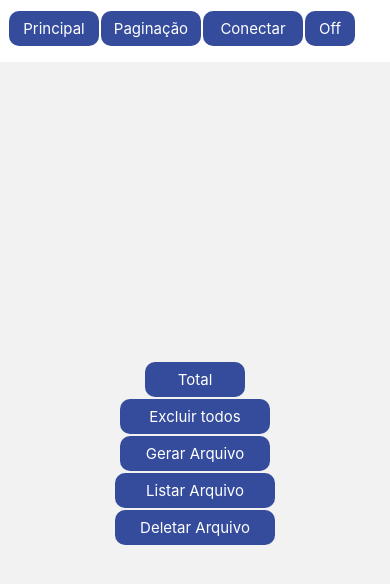
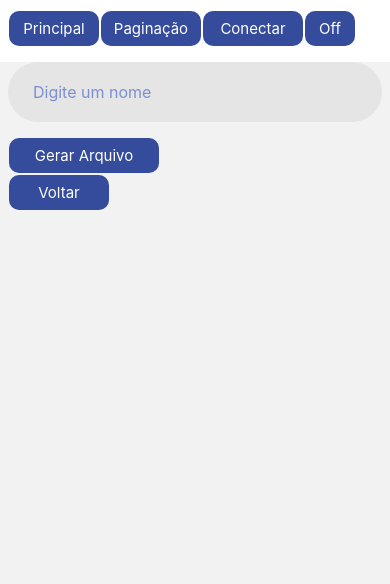
Before and after one commit to danilo-uea/paic-fapeam, a React Native app in the folder AppMobile/: screen /Export in a window 390 px wide. Shown: the top 584 px of the page. Built offline with nearby package versions, Linux system fonts and the light colour scheme; what react-native-ble-plx, react-native-sqlite-storage would draw is missing.

Commit message:
Página p/ gerar o arquivo .txt

```diff
--- /dev/null
+++ b/AppMobile/src/components/InputName.js
@@ -0,0 +1,35 @@
+import React from 'react';
+import styled from 'styled-components/native';
+
+const InputArea = styled.View`
+    width: 100%;
+    height: 60px;
+    background-color: #E5E5E5;
+    flex-direction: row;
+    border-radius: 30px;
+    padding-left: 15px;
+    align-items: center;
+    margin-bottom: 15px;
+`;
+
+const Input = styled.TextInput`
+    flex: 1;
+    font-size: 16px;
+    color: #354C9C;
+    margin-left: 10px;
+`;
+
+const InputName = ({ placeholder, value, onChangeText}) => {
+    return (
+        <InputArea>
+            <Input
+                placeholder={placeholder}
+                placeholderTextColor="#7b8fd1"
+                value={value}
+                onChangeText={onChangeText}
+            />
+        </InputArea>
+    );
+}
+
+export default InputName
--- /dev/null
+++ b/AppMobile/src/screens/export/index.tsx
@@ -0,0 +1,38 @@
+import React, { useEffect, useState } from "react"
+import { Text, View } from "react-native"
+import { useNavigation } from '@react-navigation/native'
+import { propsStack } from '../../stacks/models'
+import ButtonTopMenu from "../../components/ButtonTopMenu"
+import InputName from "../../components/InputName"
+
+const Export = ({ route }: any) => {
+    const [dataInicial] = useState<string>(route.params?.dataInicial)
+    const [dataFinal] = useState<string>(route.params?.dataFinal)
+    const navigation = useNavigation<propsStack>()
+    const [nome, setNome] = useState<string>('')
+
+    useEffect(() => {
+        console.log(dataInicial, dataFinal)
+    }, [dataInicial, dataFinal])
+
+    const gerarArquivo = () => {
+
+    }
+
+    return (
+        <View style={{ marginRight: 8, marginLeft: 8 }}>
+            <Text></Text>
+            <InputName
+                placeholder="Digite um nome"
+                value={nome}
+                onChangeText={(t:string) => setNome(t)}
+            />
+            <Text></Text>
+            <ButtonTopMenu texto='Gerar Arquivo' tamanho='150px' onPress={() => {  }} />
+            <Text></Text>
+            <ButtonTopMenu texto='Voltar' tamanho='100px' onPress={() => navigation.navigate('Pagination')} />
+        </View>
+    )
+}
+
+export default Export
--- a/AppMobile/src/screens/pagination/index.tsx
+++ b/AppMobile/src/screens/pagination/index.tsx
@@ -107,6 +107,13 @@ const Pagination = () => {
         ]);
     }
 
+    const exportar = (DataInicial:Date, DataFinal:Date) => {
+        let dataInicial = DadosEsp32.formatoDataFiltro(DataInicial);
+        let dataFinal = DadosEsp32.formatoDataFiltro(DataFinal);
+
+        navigation.navigate('Export', { dataInicial: dataInicial, dataFinal: dataFinal })
+    }
+
     return (
         <View style={{ marginRight: 8, marginLeft: 8 }}>
             <ViewHorizontal>
@@ -143,7 +150,7 @@ const Pagination = () => {
             </ViewHorizontal>
             <ViewHorizontal>
                 <ButtonTopMenu texto='Listar' tamanho='100px' onPress={() => listDataHora(dateStart, dateEnd)} />
-                <ButtonTopMenu texto='Exportar' tamanho='100px' onPress={null} />
+                <ButtonTopMenu texto='Exportar' tamanho='100px' onPress={() => exportar(dateStart, dateEnd)} />
                 <ButtonTopMenu texto='Excluir' tamanho='100px' onPress={() => removerDataHora(dateStart, dateEnd)} />
             </ViewHorizontal>
             <ViewHorizontal>
--- a/AppMobile/src/stacks/MainStack.tsx
+++ b/AppMobile/src/stacks/MainStack.tsx
@@ -15,12 +15,13 @@ LogBox.ignoreAllLogs();                        //Ignore all log notifications
 import { createNativeStackNavigator } from '@react-navigation/native-stack';
 import Main from '../screens/main';
 import Pagination from '../screens/pagination';
+import Details from '../screens/details';
+import Export from '../screens/export';
 import { ViewHorizontal } from './styles';
 import { useNavigation } from '@react-navigation/native';
 import { propsNavigationStack } from './models';
 import { propsStack } from './models';
 import ButtonTopMenu from '../components/ButtonTopMenu';
-import Details from '../screens/details';
 
 const Stack = createNativeStackNavigator<propsNavigationStack>();
 
@@ -222,6 +223,7 @@ const MainStack = () => {
                 <Stack.Screen name="Main" component={Main} />
                 <Stack.Screen name="Pagination" component={Pagination} />
                 <Stack.Screen name="Details" component={Details} />
+                <Stack.Screen name="Export" component={Export} />
             </Stack.Navigator>
         </>
     )
--- a/AppMobile/src/stacks/models/index.ts
+++ b/AppMobile/src/stacks/models/index.ts
@@ -6,6 +6,10 @@ export type propsNavigationStack = {
     Details?: {
         id: number
     }
+    Export?: {
+        dataInicial: string,
+        dataFinal: string
+    }
 }
 
 export type propsStack = NativeStackNavigationProp<propsNavigationStack>
```
